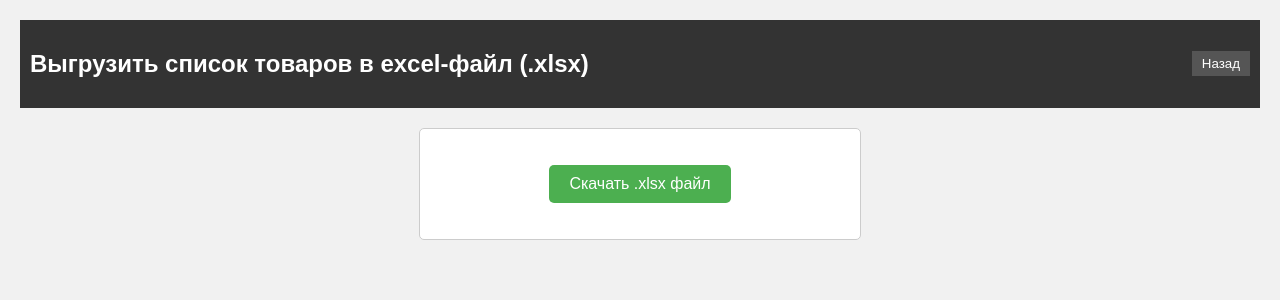
After one commit to hlopikit/is_demo, a Django app: template product_list_excel/templates/productexcellist.html in a window 1280 px wide. The commit adds this page. Shown: the top 300 px of the page. Run offline with Django 3.2, Linux system fonts and the light colour scheme; the template is opened without the code that fills it, so the values that code supplies are empty.

Commit message:
Add new app "product_list_excel"

```diff
--- /dev/null
+++ b/product_list_excel/templates/productexcellist.html
@@ -0,0 +1,71 @@
+<!DOCTYPE html>
+<html lang="en">
+<head>
+    <meta charset="UTF-8">
+    <title>Title</title>
+    <style>
+        body {
+            font-family: Arial, sans-serif;
+            background-color: #f1f1f1;
+            margin: 0;
+            padding: 20px;
+        }
+
+        .header {
+            background-color: #333;
+            padding: 10px;
+            color: #fff;
+            display: flex;
+            justify-content: space-between;
+            align-items: center;
+            margin-bottom: 20px; /* Добавлен отступ между хедером и формой */
+        }
+
+        .header button {
+            background-color: #555;
+            color: #fff;
+            border: none;
+            padding: 5px 10px;
+            cursor: pointer;
+        }
+
+        .form122 {
+            background-color: #fff;
+            padding: 20px;
+            border: 1px solid #ccc;
+            border-radius: 5px;
+            max-width: 400px;
+            margin: 0 auto;
+        }
+
+        .form122 h2 {
+            margin-top: 0;
+            text-align: center;
+        }
+
+        .form122 p {
+            text-align: center;
+        }
+
+        .input122 {
+            background-color: #4caf50;
+            color: #fff;
+            border: none;
+            padding: 10px 20px;
+            cursor: pointer;
+            font-size: 16px;
+            border-radius: 5px;
+        }
+    </style>
+</head>
+<body>
+    <div class="header">
+        <h2>Выгрузить список товаров в excel-файл (.xlsx)</h2>
+        <button onclick="document.location='{% url 'reload_start'%}'">Назад</button>
+    </div>
+    <form class="form122" action="{% url 'product_in_excel' %}" method="POST" enctype="multipart/form-data">
+        {% csrf_token %}
+        <p><input class="input122" type="submit" value="Скачать .xlsx файл"></p>
+    </form>
+</body>
+</html>
--- /dev/null
+++ b/product_list_excel/urls.py
@@ -0,0 +1,8 @@
+from django.urls import path
+
+from .views.excel_product import product_in_excel
+
+
+urlpatterns = [
+    path('product_excel/', product_in_excel, name='product_in_excel'),
+]
--- a/settings.py
+++ b/settings.py
@@ -39,6 +39,7 @@ INSTALLED_APPS = [
     'usermanager',
     'selectuser',
     'company_on_map',
+    'product_list_excel',
 ]
 
 MIDDLEWARE = [
--- a/start/templates/start_page.html
+++ b/start/templates/start_page.html
@@ -15,6 +15,7 @@
     <a href="/urlmanager/searchmanager/">Поиск начальника каждого пользователя портала</a>
     <a href="/selectuser/SelectUser/">Приложение: "Получить информацию о сотруднике"</a>
     <a href="/company_on_map/map/">Приложение: "Карта компаний"</a>
+    <a href="/product_list_in_excel/product_excel/">Приложение: "Выгрузка списка товаров в excel-файл"</a>
 
     {% include "tech_info_include.html" %}
 
```
Also changed, not shown: product_list_excel/views/excel_product.py (added, +31 -0 lines), product_list_excel/views/utils.py (added, +86 -0 lines), product_list_excel/__init__.py (added), product_list_excel/views/__init__.py (added).
